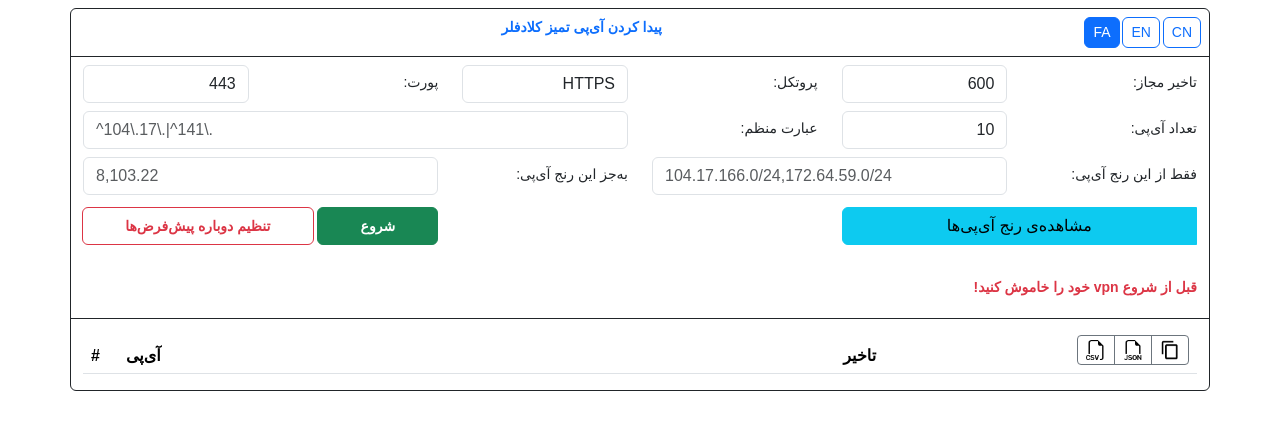
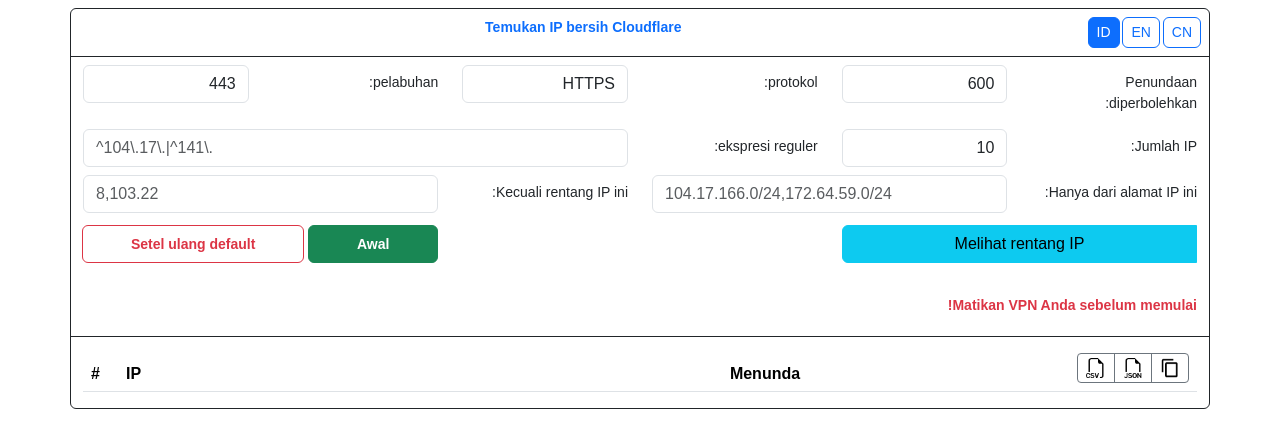
Before and after one commit to mahpud896/mahpud896.github.io, a plain HTML site: page cf-ip-scanner/index.html in a window 1280 px wide. Drawn offline with nearby package versions, Linux system fonts and the light colour scheme; no server answers; a web font is replaced by a local one.

Commit message:
Update index.html

```diff
--- a/cf-ip-scanner/index.html
+++ b/cf-ip-scanner/index.html
@@ -16,11 +16,11 @@
   <div class="container border rounded-2 mt-2 border-dark">
     <div class="row">
       <div class="col-12 p-2 text-center border-bottom border-dark text-primary">
-        <span class="lang-field lang-fa fw-bold">پیدا کردن آی‌پی تمیز کلادفلر</span>
+        <span class="lang-field lang-fa fw-bold">Temukan IP bersih Cloudflare</span>
         <span class="lang-field lang-en fw-bold">Cloudflare's Clean IP Scanner</span>
         <span class="lang-field lang-cn fw-bold">Cloudflare IP 扫描器</span>
         <div class="btn-group float-end" role="group" dir="ltr">
-          <button id="btn-fa" class="btn btn-lang btn-outline-primary btn-sm rounded-2" type="button">FA</button>&nbsp;
+          <button id="btn-fa" class="btn btn-lang btn-outline-primary btn-sm rounded-2" type="button">ID</button>&nbsp;
           <button id="btn-en" class="btn btn-lang btn-outline-primary btn-sm rounded-2" type="button">EN</button>&nbsp;
           <button id="btn-cn" class="btn btn-lang btn-outline-primary btn-sm rounded-2" type="button">CN</button>
         </div>
@@ -28,7 +28,7 @@
     </div>
     <div class="row my-2">
       <label for="max-latency" class="col-sm-12 col-md-4 col-lg-2 col-form-label">
-        <span class="lang-field lang-fa">تاخیر مجاز:</span>
+        <span class="lang-field lang-fa">Penundaan diperbolehkan:</span>
         <span class="lang-field lang-en">Max. Latency:</span>
         <span class="lang-field lang-cn">最大延迟：</span>
       </label>
@@ -36,7 +36,7 @@
         <input class="form-control" type="number" id="max-latency" min="50" max="3000" step="50" value="500">
       </div>
       <label for="protocol" class="col-sm-12 col-md-4 col-lg-2 col-form-label">
-        <span class="lang-field lang-fa">پروتکل:</span>
+        <span class="lang-field lang-fa">protokol:</span>
         <span class="lang-field lang-en">Protocol:</span>
         <span class="lang-field lang-cn">协议：</span>
       </label>
@@ -47,7 +47,7 @@
         </select>
       </div>
       <label for="port-no" class="col-sm-12 col-md-4 col-lg-2 col-form-label">
-        <span class="lang-field lang-fa">پورت:</span>
+        <span class="lang-field lang-fa">pelabuhan:</span>
         <span class="lang-field lang-en">Port:</span>
         <span class="lang-field lang-cn">端口号：</span>
       </label>
@@ -57,7 +57,7 @@
     </div>
     <div class="row my-2">
       <label for="max-ip" class="col-sm-12 col-md-4 col-lg-2 col-form-label">
-        <span class="lang-field lang-fa">تعداد آی‌پی:</span>
+        <span class="lang-field lang-fa">Jumlah IP:</span>
         <span class="lang-field lang-en">No. of IPs:</span>
         <span class="lang-field lang-cn">IP数量：</span>
       </label>
@@ -65,7 +65,7 @@
         <input class="form-control" type="number" id="max-ip" min="1" max="5000" value="5">
       </div>
       <label for="ip-regex" class="col-sm-12 col-md-4 col-lg-2 col-form-label">
-        <span class="lang-field lang-fa">عبارت منظم:</span>
+        <span class="lang-field lang-fa">ekspresi reguler:</span>
         <span class="lang-field lang-en">Regular expression:</span>
         <span class="lang-field lang-cn">正则表达式：</span>
       </label>
@@ -75,7 +75,7 @@
     </div>
     <div class="row my-2">
       <label for="ip-include" class="col-sm-12 col-md-4 col-lg-2 col-form-label">
-        <span class="lang-field lang-fa">فقط از این رنج آی‌پی:</span>
+        <span class="lang-field lang-fa">Hanya dari alamat IP ini:</span>
         <span class="lang-field lang-en">Ranges to include:</span>
         <span class="lang-field lang-cn">包括的IP范围：</span>
       </label>
@@ -83,7 +83,7 @@
         <input type="text" class="form-control" dir="ltr" id="ip-include" placeholder="104.17.166.0/24,172.64.59.0/24">
       </div>
       <label for="ip-exclude" class="col-sm-12 col-md-4 col-lg-2 col-form-label">
-        <span class="lang-field lang-fa">به‌جز این رنج آی‌پی:</span>
+        <span class="lang-field lang-fa">Kecuali rentang IP ini:</span>
         <span class="lang-field lang-en">Ranges to exclude:</span>
         <span class="lang-field lang-cn">排除的IP范围</span>
       </label>
@@ -94,7 +94,7 @@
     <div class="row my-2">
       <div class="btn-group col-xs-3 col-lg-4 my-1" role="group">
         <button type="button" class="btn btn-info" data-bs-toggle="modal" data-bs-target="#ip-ranges-modal">
-          <span class="lang-field lang-fa">مشاهده‌ی رنج آی‌پی‌ها</span>
+          <span class="lang-field lang-fa">Melihat rentang IP</span>
           <span class="lang-field lang-en">View IP ranges</span>
           <span class="lang-field lang-cn">查看IP范围</span>
         </button>
@@ -103,7 +103,7 @@
             <div class="modal-content">
               <div class="modal-header">
                 <h5 class="modal-title" id="ip-ranges-modal-label">
-                  <span class="lang-field lang-fa">رنج آی‌پی‌ها</span>
+                  <span class="lang-field lang-fa">Rentang IP</span>
                   <span class="lang-field lang-en">IP ranges</span>
                   <span class="lang-field lang-cn">IP范围</span>
                 </h5>
@@ -115,12 +115,12 @@
               </div>
               <div class="modal-footer">
                 <button type="button" class="btn btn-secondary" data-bs-dismiss="modal">
-                  <span class="lang-field lang-fa">بستن</span>
+                  <span class="lang-field lang-fa">untuk menutup</span>
                   <span class="lang-field lang-en">Close</span>
                   <span class="lang-field lang-cn">关闭</span>
                 </button>
                 <button type="button" class="btn btn-primary" onclick="copyToClipboard(cfIPv4.join(`\n`))">
-                  <span class="lang-field lang-fa">کپی</span>
+                  <span class="lang-field lang-fa">menyalin</span>
                   <span class="lang-field lang-en">Copy</span>
                   <span class="lang-field lang-cn">复制</span>
                 </button>
@@ -132,17 +132,17 @@
       <div class="btn-group col-xs-3 col-lg-4"></div>
       <div class="btn-group col-xs-6 col-lg-4 my-1" role="group">
         <button id="btn-start" class="btn btn-success btn-sm rounded-2 fw-bold" disabled type="button" onclick="startScan()">
-          <span class="lang-field lang-fa">شروع</span>
+          <span class="lang-field lang-fa">Awal</span>
           <span class="lang-field lang-en">Start</span>
           <span class="lang-field lang-cn">开始</span>
         </button>&nbsp;
         <button id="btn-cancel" class="btn btn-outline-secondary btn-sm rounded-2 fw-bold d-none" type="button" onclick="cancelScan()">
-          <span class="lang-field lang-fa">لغو</span>
+          <span class="lang-field lang-fa">Pembatalan</span>
           <span class="lang-field lang-en">Cancel</span>
           <span class="lang-field lang-cn">取消</span>
         </button>
         <button id="btn-reset" class="btn btn-outline-danger btn-sm rounded-2 fw-bold" type="button" onclick="resetDefaults()">
-          <span class="lang-field lang-fa">تنظیم دوباره پیش‌فرض‌ها</span>
+          <span class="lang-field lang-fa">Setel ulang default</span>
           <span class="lang-field lang-en">Reset defaults</span>
           <span class="lang-field lang-cn">重置默认值</span>
         </button>
@@ -150,7 +150,7 @@
     </div>
     <div class="row my-2 border-bottom border-dark py-3">
       <div id="start-hint" class="col-xs-12 col-lg-5 text-danger fw-bold py-1">
-        <span class="lang-field lang-fa">قبل از شروع vpn خود را خاموش کنید!</span>
+        <span class="lang-field lang-fa">Matikan VPN Anda sebelum memulai!</span>
         <span class="lang-field lang-en">Turn off your VPN before start!</span>
         <span class="lang-field lang-cn">在开始之前请先关闭你的VPN！</span>
       </div>
@@ -166,12 +166,12 @@
             #
           </th>
           <th style="min-width: 150px;">
-            <span class="lang-field lang-fa">آی‌پی</span>
+            <span class="lang-field lang-fa">IP</span>
             <span class="lang-field lang-en">IP</span>
             <span class="lang-field lang-cn">IP</span>
           </th>
           <th>
-            <span class="lang-field lang-fa">تاخیر</span>
+            <span class="lang-field lang-fa">Menunda</span>
             <span class="lang-field lang-en">Latency</span>
             <span class="lang-field lang-cn">延迟</span>
           </th>
```
